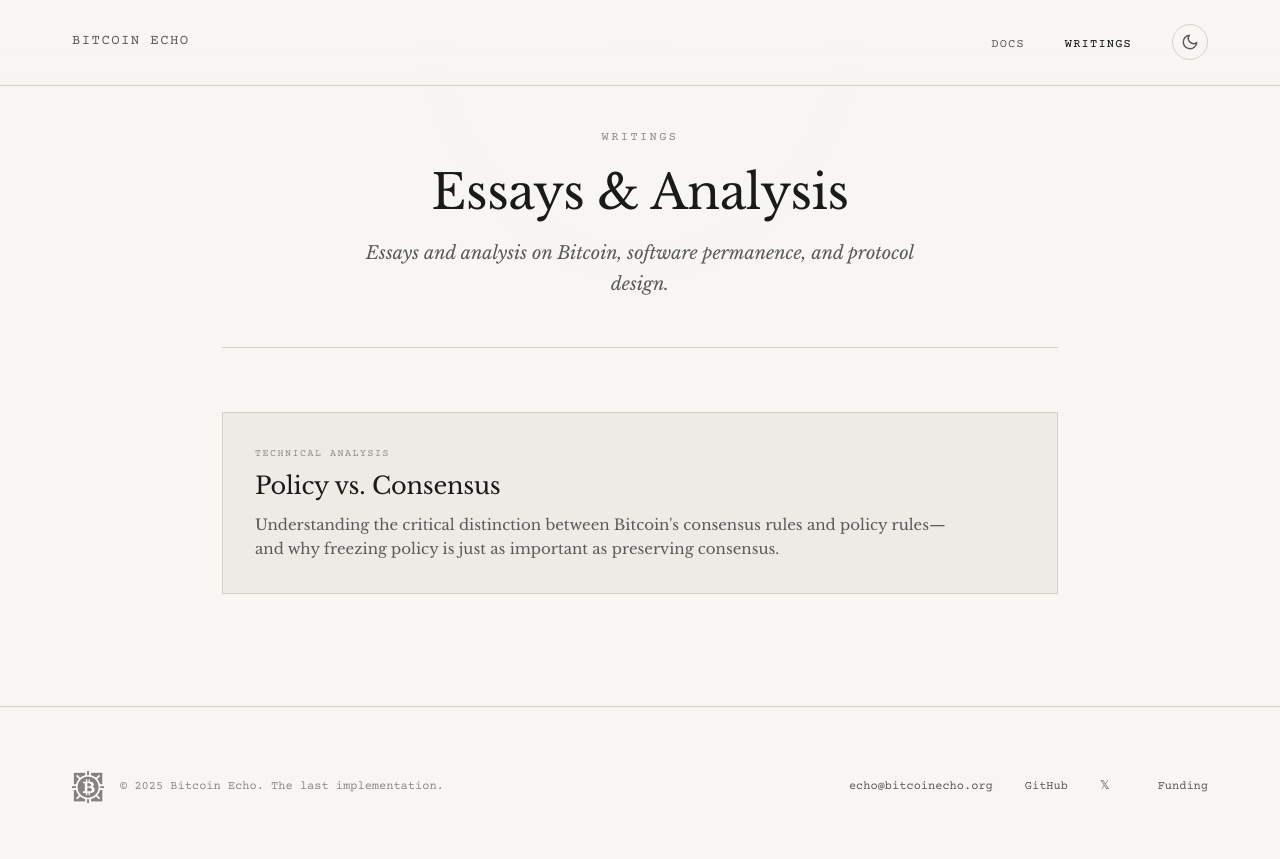
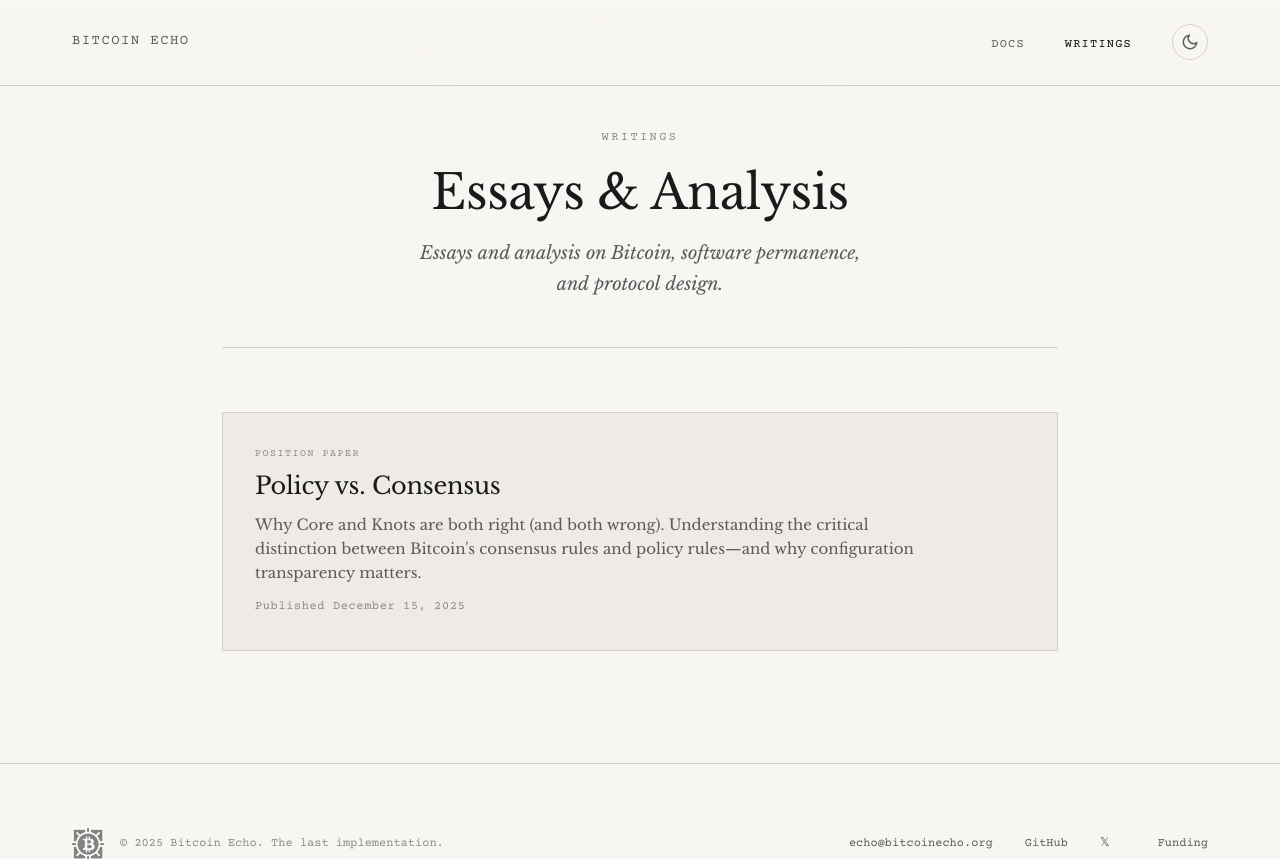
Before and after one commit to bitcoinecho/bitcoinecho-org, a PHP site: page /writings in a window 1280 px wide. Shown: the top 859 px of the page. Before the commit the page ends 803 px from the top, so only its background shows below. Run offline with PHP 8.4, Linux system fonts and the light colour scheme.

Commit message:
feat: add publication dates to writings
- Added publication date to policy-vs-consensus.md
- Updated writings index to display publication date in card metadata
- Changed label from 'Technical Analysis' to 'Position Paper' for accuracy
- Enhanced card description with subtitle

Writings are living documents. We show publish date by default, and will
add 'Last Updated' only when actually updated at a later date.

🤖 Generated with [Claude Code](https://claude.com/claude-code)

Co-Authored-By: Claude Sonnet 4.5 <noreply@anthropic.com>

```diff
--- a/writings-index.php
+++ b/writings-index.php
@@ -100,6 +100,14 @@ include __DIR__ . '/header.php';
         font-size: 0.9375rem;
         color: var(--color-text-muted);
         line-height: 1.6;
+        margin-bottom: 0.75rem;
+    }
+
+    .doc-card-meta {
+        font-family: var(--font-mono);
+        font-size: 0.75rem;
+        color: var(--color-text-dim);
+        letter-spacing: 0.05em;
     }
 
     @media (max-width: 600px) {
@@ -114,17 +122,18 @@ include __DIR__ . '/header.php';
         <span class="page-label">Writings</span>
         <h1>Essays & Analysis</h1>
         <p class="page-description">
-            Essays and analysis on Bitcoin, software permanence, and protocol design.
+            Essays and analysis on Bitcoin, software permanence, and&nbsp;protocol&nbsp;design.
         </p>
     </div>
 
     <div class="doc-grid">
         <a href="/writings/policy-vs-consensus" class="doc-card">
-            <span class="doc-card-label">Technical Analysis</span>
+            <span class="doc-card-label">Position Paper</span>
             <h2 class="doc-card-title">Policy vs. Consensus</h2>
             <p class="doc-card-description">
-                Understanding the critical distinction between Bitcoin's consensus rules and policy rules—and why freezing policy is just as important as preserving consensus.
+                Why Core and Knots are both right (and both wrong). Understanding the critical distinction between Bitcoin's consensus rules and policy rules—and why configuration transparency matters.
             </p>
+            <div class="doc-card-meta">Published December 15, 2025</div>
         </a>
     </div>
 </main>
```
Also changed, not shown: policy-vs-consensus.md (+2 -0 lines).
